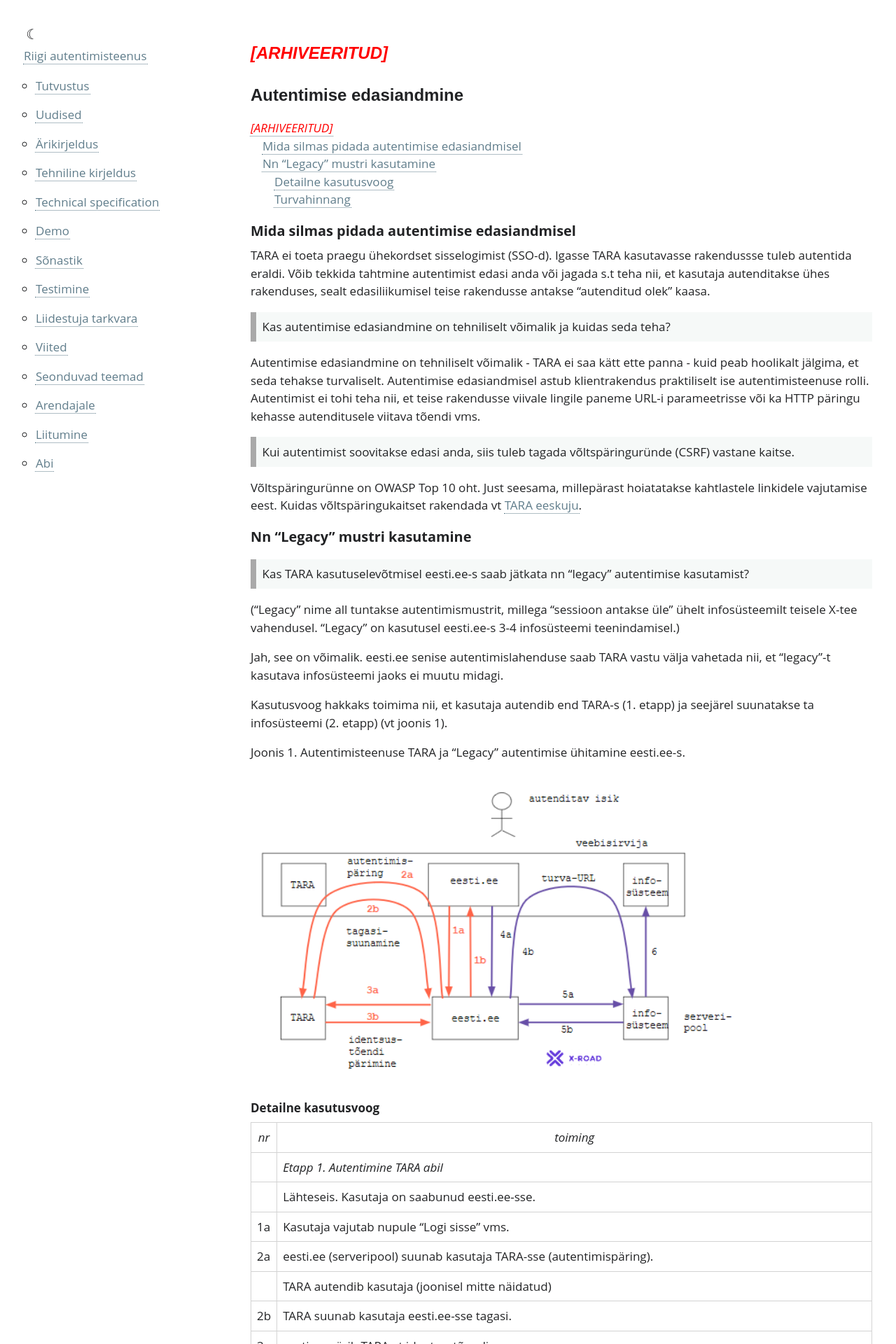
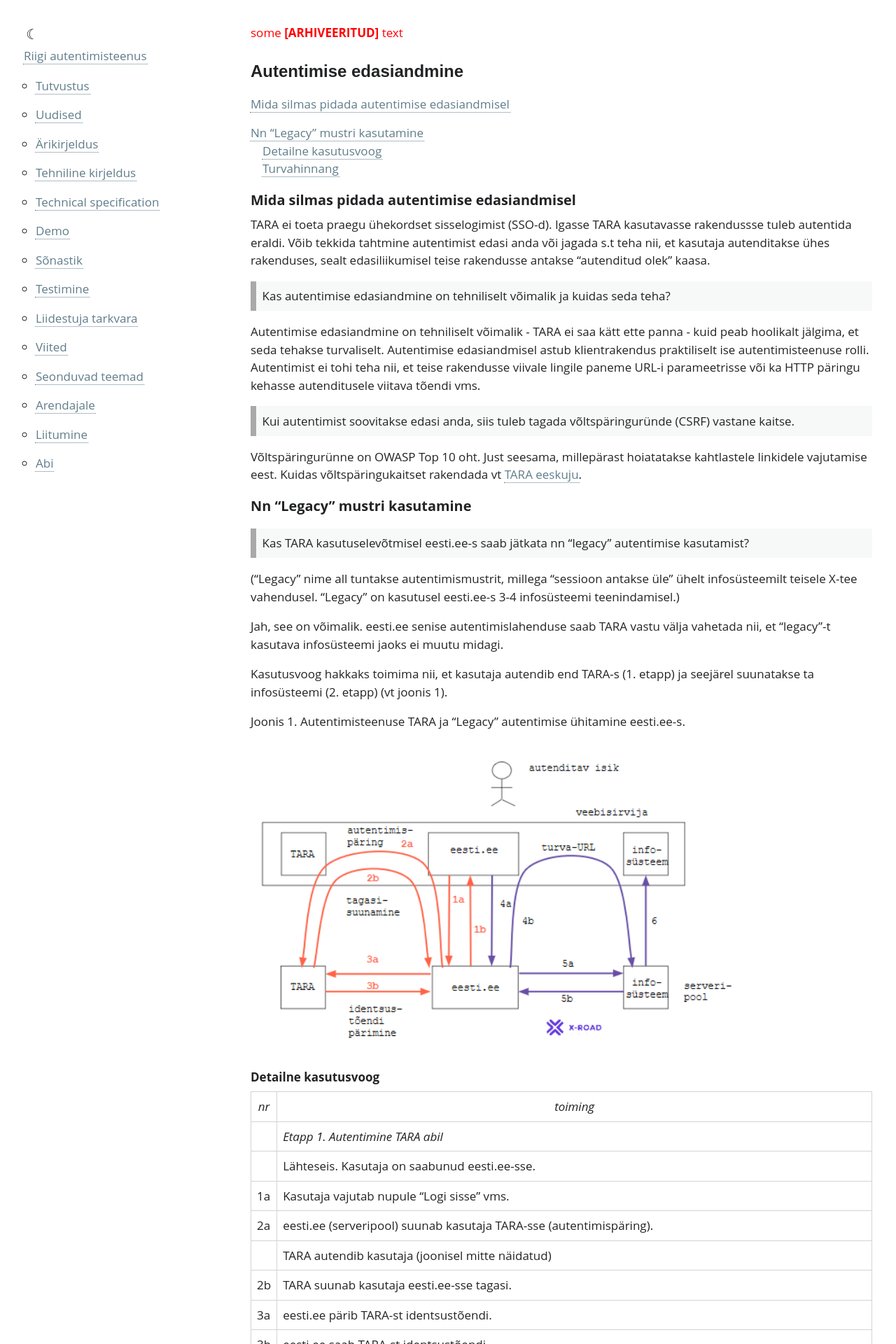
Before and after one commit to e-gov/TARA-Doku, a Jekyll site: the page built from Edasiandmine.md, in a window 1280 px wide. Shown: the top 1920 px of the page at 70% size. Built offline with Jekyll 4.4.1, drawn with Linux system fonts in a browser that asks for light colours; our own code applies the rules of GitHub Pages for plain Markdown files.

Commit message:
Update Edasiandmine.md

```diff
--- a/Edasiandmine.md
+++ b/Edasiandmine.md
@@ -1,7 +1,7 @@
 ---
 permalink: Edasiandmine
 ---
-# <span style="color:red">*[ARHIVEERITUD]*</span>
+<span style="color:red">some **[ARHIVEERITUD]** text</span>
 # Autentimise edasiandmine
 {: .no_toc}
 
```
